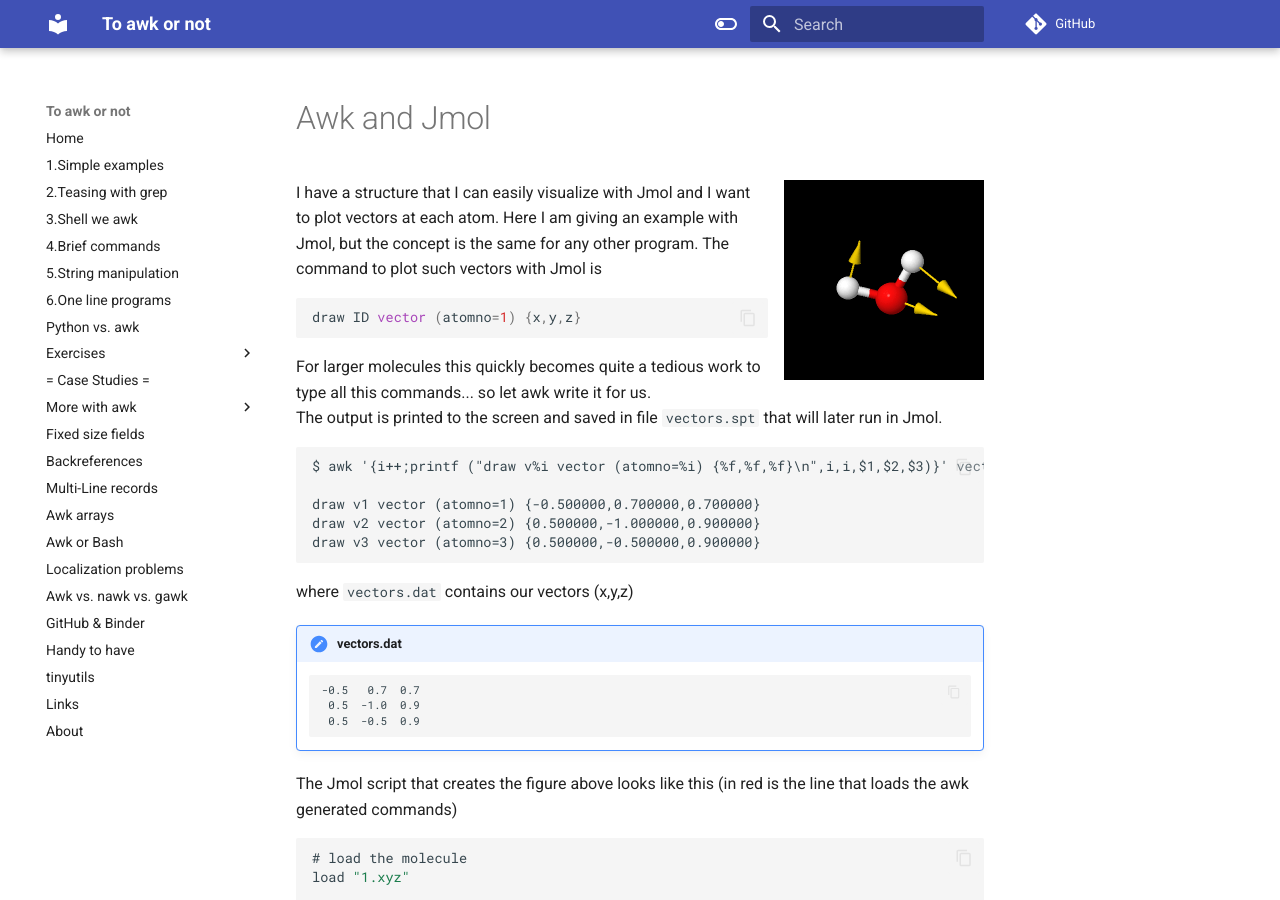
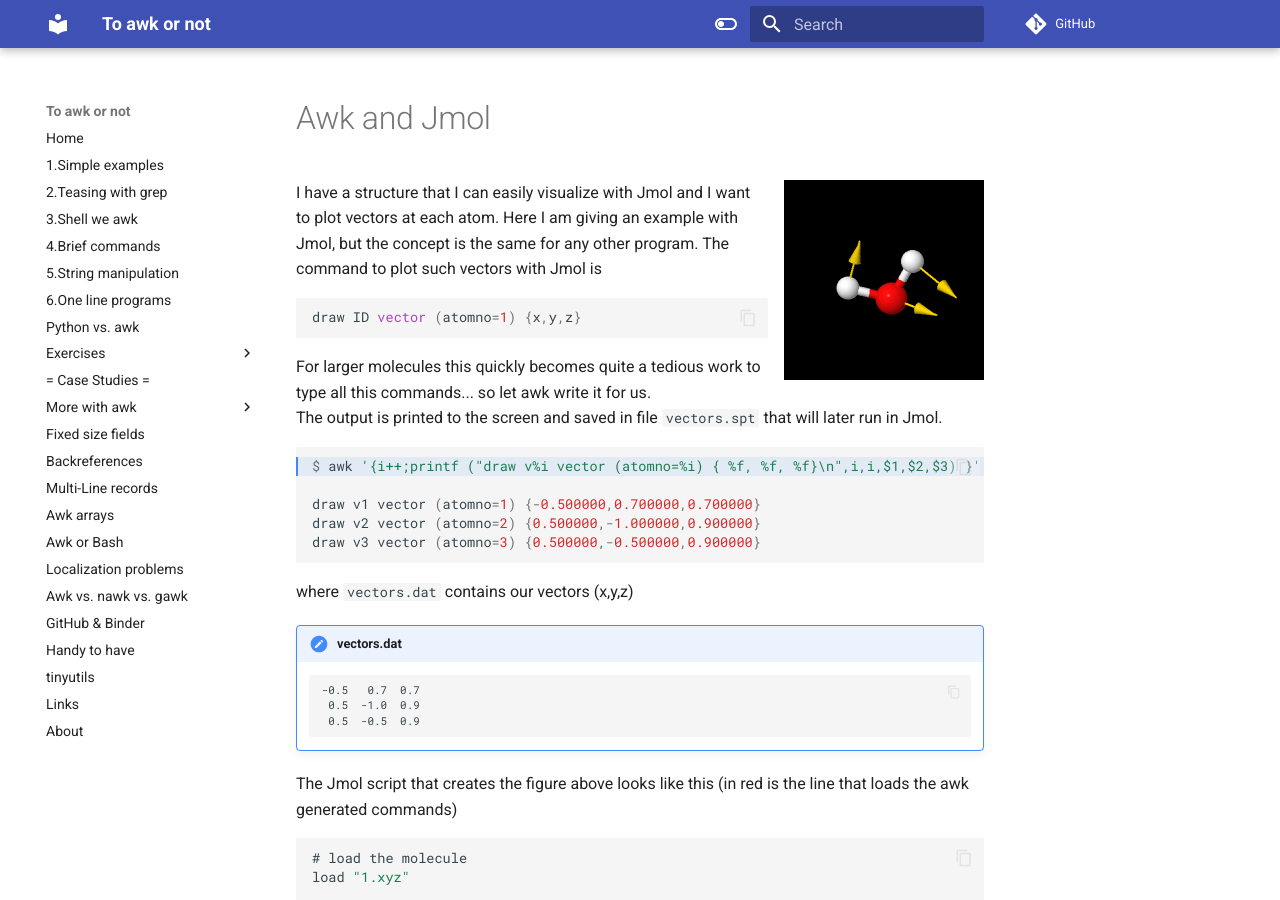
Before and after one commit to pmitev/to-awk-or-not, an MkDocs documentation site: the page built from docs/Case_studies/awk-jmol.md, in a window 1280 px wide and 900 px high. Built offline with MkDocs 1.6.1 and Material for MkDocs 9.7.7, drawn with Linux system fonts in a browser that asks for light colours; comment, search, counter and statistics services are not loaded.

Commit message:
Add whitespace for the page generator

````diff
--- a/docs/Case_studies/awk-jmol.md
+++ b/docs/Case_studies/awk-jmol.md
@@ -10,11 +10,9 @@
 For larger molecules this quickly becomes quite a tedious work to type all this commands... so let awk write it for us.
 The output is printed to the screen and saved in file `vectors.spt` that will later run in Jmol.
 
-<!-- Original: -->
-<!-- awk hl_lines="1" -->
-<!-- However, this crashes the page generators -->
-```
-$ awk '{i++;printf ("draw v%i vector (atomno=%i) {%f,%f,%f}\n",i,i,$1,$2,$3)}' vectors.dat | tee vectors.spt
+
+```awk hl_lines="1"
+$ awk '{i++;printf ("draw v%i vector (atomno=%i) { %f, %f, %f}\n",i,i,$1,$2,$3) }' vectors.dat | tee vectors.spt
 
 draw v1 vector (atomno=1) {-0.500000,0.700000,0.700000}
 draw v2 vector (atomno=2) {0.500000,-1.000000,0.900000}
````
